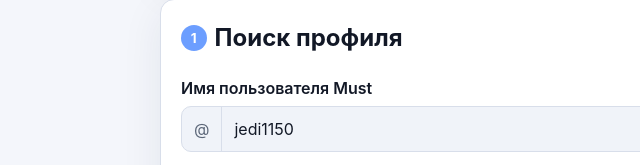
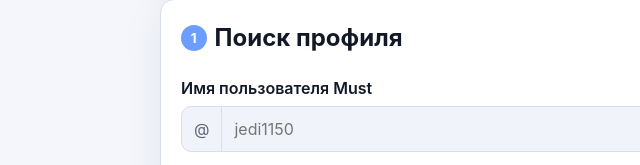
Before and after one commit to jedi1150/must-app-export, a website with bundled scripts: page index.html in a window 1280 px wide. Shown: the part 620-785 px from the top of the page, 0-640 px from the left. Built offline with nearby package versions, Linux system fonts and the light colour scheme.

Commit message:
Remove default username value

```diff
--- a/index.html
+++ b/index.html
@@ -38,7 +38,7 @@
             <span class="field-label" data-i18n="usernameLabel">Имя пользователя Must</span>
             <div class="input-row">
               <span class="input-prefix">@</span>
-              <input id="username" name="username" type="text" autocomplete="off" spellcheck="false" placeholder="jedi1150" value="jedi1150" required />
+              <input id="username" name="username" type="text" autocomplete="off" spellcheck="false" placeholder="jedi1150" required />
             </div>
           </label>
           <div class="actions">
```
